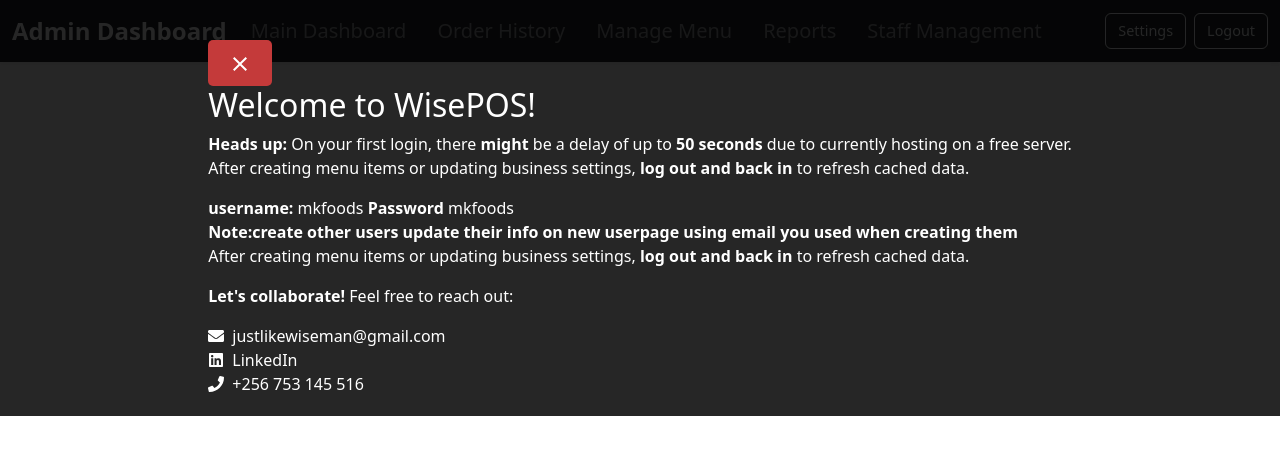
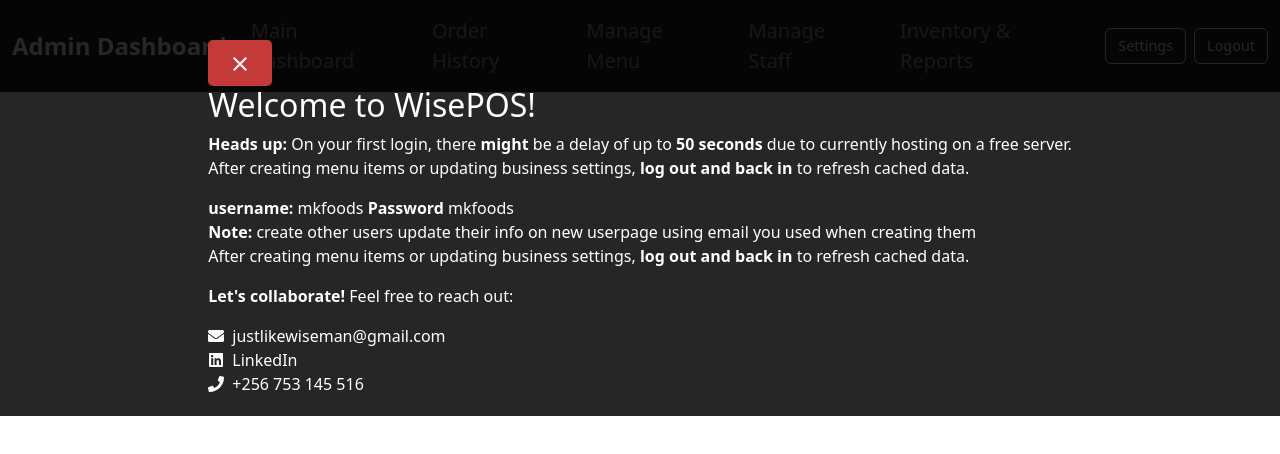
Before and after one commit to ugfrds/pos-frontend, a React (Vite) app: page /admin in a window 1280 px wide. Shown: the top 454 px of the page. Built offline with nearby package versions, Linux system fonts and the light colour scheme; no server answers.

Commit message:
inventory

```diff
--- a/src/components/biz/AdminNavBar.jsx
+++ b/src/components/biz/AdminNavBar.jsx
@@ -1,25 +1,37 @@
 import { Navbar, Nav, Container, Button } from 'react-bootstrap';
 import { Link, useLocation } from 'react-router-dom';
-import '../styles/AdminNavbar.css';  // Import the CSS file for styling
+import '../styles/AdminNavbar.css'; // Import the CSS file for styling
 import logout from '../logout';
 
 const NavBar = () => {
-  const location = useLocation();  // Get current location
+  const location = useLocation(); // Get current location
 
   // Function to check if the current path matches the nav item
   const isActive = (path) => location.pathname === path;
+
+  // Function to handle Inventory & Reports clicks
+  const handleInventoryReportsClick = () => {
+    const authToken = sessionStorage.getItem('token'); // Retrieve token from sessionStorage
+    if (authToken) {
+      const inventoryUrl = `https://wisepos-inventory.vercel.app/inventory?authToken=${encodeURIComponent(
+        authToken
+      )}`;
+      window.open(inventoryUrl, '_blank'); // Open in a new tab
+    } else {
+      alert('Authorization token not found. Please log in again.'); // Error handling
+    }
+  };
 
   return (
     <Navbar expand="lg" bg="dark" variant="dark" className="shadow-sm">
       <Container fluid>
         <Navbar.Brand as={Link} to="/admin/dashboard" className="d-flex align-items-center">
-          {/*<img src="/path/to/logo.png" alt="Logo" className="logo me-2" />*/}
           <span className="fw-bold fs-4">Admin Dashboard</span>
         </Navbar.Brand>
         <Navbar.Toggle aria-controls="navbarNav" />
         <Navbar.Collapse id="navbarNav">
           <Nav className="me-auto">
-            <Nav.Link href = "/dashboard" className="fs-5">
+            <Nav.Link href="/dashboard" className="fs-5">
               Main Dashboard
             </Nav.Link>
             {!isActive('/admin/orderhistori') && (
@@ -32,16 +44,18 @@
                 Manage Menu
               </Nav.Link>
             )}
-            {!isActive('/admin/reports') && (
-              <Nav.Link as={Link} to="/admin/reports" className="fs-5">
-                Reports
+            {!isActive('/admin/staff') && (
+              <Nav.Link as={Link} to="/admin/staff" className="fs-5">
+                Manage Staff
               </Nav.Link>
             )}
-            {!isActive('/admin/staff') && (
-              <Nav.Link as={Link} to="/admin/staff" className="fs-5">
-                Staff Management
-              </Nav.Link>
-            )}
+            <Nav.Link
+              onClick={handleInventoryReportsClick}
+              className="fs-5"
+              style={{ cursor: 'pointer' }}
+            >
+              Inventory & Reports
+            </Nav.Link>
           </Nav>
           <div className="d-flex align-items-center">
             <Button as={Link} to="/admin/settings" variant="outline-light" className="me-2">
--- a/src/components/firstvisitBanner.jsx
+++ b/src/components/firstvisitBanner.jsx
@@ -35,8 +35,8 @@
         </p>
         <p>
           <strong>username:</strong> mkfoods <strong>Password</strong> mkfoods <br />
-          <strong>Note:create other users update their info on new userpage
-            using email you used when creating them </strong>  <br />
+          <strong>Note: </strong>create other users update their info on new userpage
+            using email you used when creating them  <br />
           After creating menu items or updating business settings,
           <strong> log out and back in</strong> to refresh cached data.
         </p>
```
Also changed, not shown: src/components/ShiftButton.js (added, +74 -0 lines).
